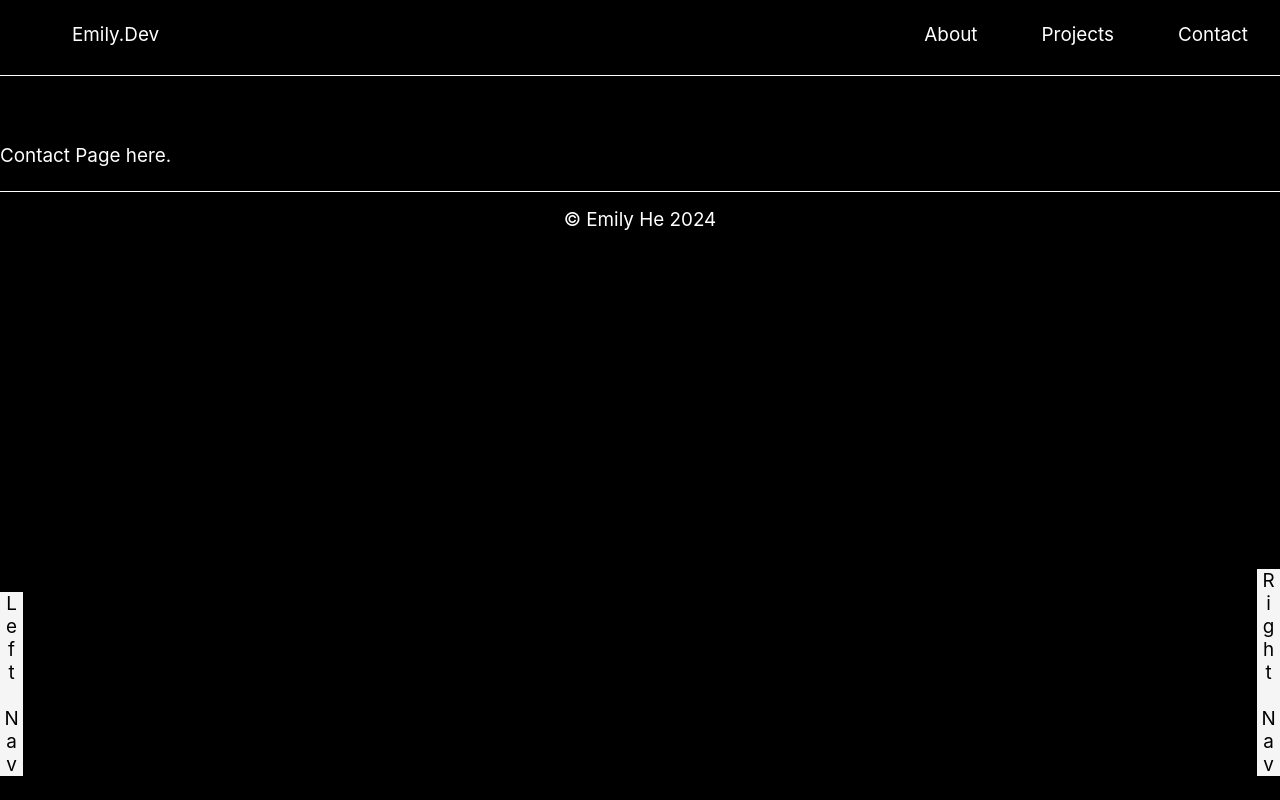
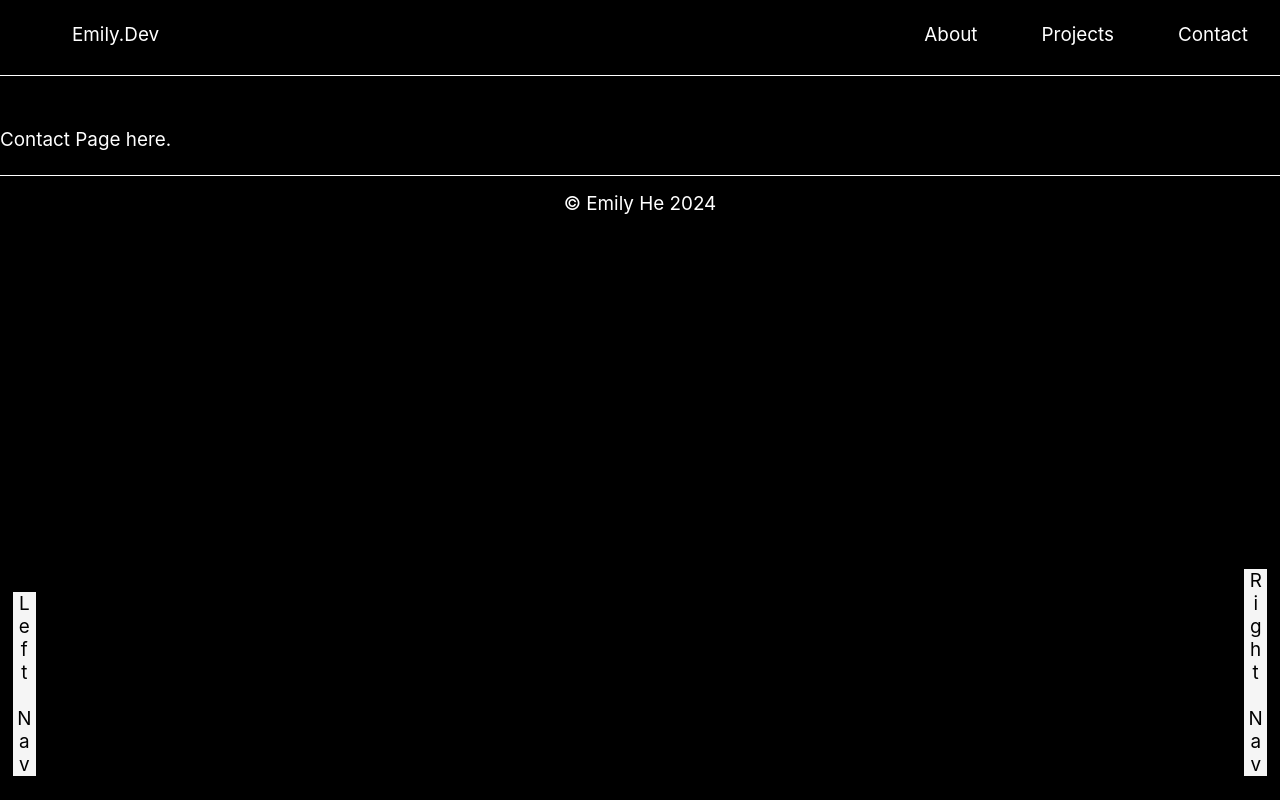
Before and after one commit to Emily-he2004/EmilyHe_portfolio, a React (Create React App) app: page /contact in a window 1280 px wide. Built offline with nearby package versions, Linux system fonts and the light colour scheme.

Commit message:
fixed side navs to stay in view near botton when user scrolls

```diff
--- a/src/components/Footer.js
+++ b/src/components/Footer.js
@@ -1,13 +1,9 @@
 import React from "react";
-import LeftNav from "../components/LeftNav";
-import RightNav from "./RightNav";
 
 function Footer() {
   return (
     <div className="bottom-nav-container">
-      {/* <LeftNav /> */}
       <div className="footer-container">&#169; Emily He 2024</div>
-      {/* <RightNav /> */}
     </div>
   );
 }
--- a/src/sass/components/_footer.scss
+++ b/src/sass/components/_footer.scss
@@ -1,52 +1,11 @@
 .bottom-nav-container {
-    // display: flex;
-    // align-items: center;
-    // justify-content: space-between;
     margin: 1.5rem 0 0 0;
-
-    // @media screen and (min-width: 700px) {
-    //   margin-bottom: 1rem;
-
-    //   .left-nav,
-    //   .right-nav {
-    //     display: block;
-    //   }
-    // }
-
-    // position: fixed;
-    // bottom: 0;
-    // width: 100%;
-    // z-index: 999;
 }
-
-// .left-nav{
-//     position: absolute;
-//     z-index: 999;
-//     bottom: 3vh;
-//     left: 0;
-
-//     writing-mode: vertical-lr;
-//     // text-orientation: upright;
-//     color: black;
-//     background-color: whitesmoke;
-// }
-
-// .right-nav {
-//   position: absolute;
-//   z-index: 999;
-//   bottom: 3vh;
-//   right: 0;
-
-//   writing-mode: vertical-lr;
-// //   text-orientation: upright;
-//   color: black;
-//   background-color: whitesmoke;
-// }
 
 .footer-container {
   border-top: 0.08rem white solid;
   text-align: center;
-  padding: 1rem 0 0 0;
+  padding: 1rem 0;
   width: 100%;
 
 }
--- a/src/sass/components/_header.scss
+++ b/src/sass/components/_header.scss
@@ -1,5 +1,4 @@
 .header-container {
-
   display: flex;
   align-items: center;
   justify-content: space-between;
@@ -12,11 +11,9 @@
       display: block;
     }
   }
-
 }
 
-
-nav.header-nav{
+nav.header-nav {
   border-bottom: 0.08rem white solid;
   display: flex;
   justify-content: space-between;
@@ -28,25 +25,26 @@ nav.header-nav{
   z-index: 999;
 
   ul.home-menu,
-    ul.nav-menu{
+  ul.nav-menu {
     margin: 0 0 1.8rem 0;
   }
 
-    ul{
+  ul {
     display: flex;
     justify-content: flex-end;
 
-        li{
+    li {
       margin: 0 2rem;
     }
   }
 }
 
 .left-nav {
-  position: absolute;
+  position: fixed;
   z-index: 999;
   bottom: 3vh;
   left: 0;
+  margin: 0 .8rem;
 
   writing-mode: vertical-lr;
   text-orientation: upright;
@@ -55,15 +53,17 @@ nav.header-nav{
 }
 
 .right-nav {
-  position: absolute;
+  position: fixed;
   z-index: 999;
   bottom: 3vh;
   right: 0;
+  margin: 0 .8rem;
 
   writing-mode: vertical-lr;
   text-orientation: upright;
   color: black;
   background-color: whitesmoke;
+
 }
 
 .nav-menu {
--- a/src/sass/styles.scss
+++ b/src/sass/styles.scss
@@ -17,7 +17,7 @@ body {
   color: white;
   font-size: 1.18rem;
 
-  margin: 8rem 0 0 0;
+  margin: 7rem 0 0 0;
   padding: 0;
 
   li{
--- a/src/styles.css
+++ b/src/styles.css
@@ -36,10 +36,11 @@ nav.header-nav ul li {
 }
 
 .left-nav {
-  position: absolute;
+  position: fixed;
   z-index: 999;
   bottom: 3vh;
   left: 0;
+  margin: 0 0.8rem;
   writing-mode: vertical-lr;
   text-orientation: upright;
   color: black;
@@ -47,10 +48,11 @@ nav.header-nav ul li {
 }
 
 .right-nav {
-  position: absolute;
+  position: fixed;
   z-index: 999;
   bottom: 3vh;
   right: 0;
+  margin: 0 0.8rem;
   writing-mode: vertical-lr;
   text-orientation: upright;
   color: black;
@@ -107,7 +109,7 @@ nav.header-nav ul li {
 .footer-container {
   border-top: 0.08rem white solid;
   text-align: center;
-  padding: 1rem 0 0 0;
+  padding: 1rem 0;
   width: 100%;
 }
 
@@ -129,7 +131,7 @@ body {
   background-color: black;
   color: white;
   font-size: 1.18rem;
-  margin: 8rem 0 0 0;
+  margin: 7rem 0 0 0;
   padding: 0;
 }
 body li {
```
Also changed, not shown: src/sass/components/_navigation.scss (+0 -31 lines), 1 other file (tests, documents, lock files or other folders). Lines whose indentation alone changed are shown as unchanged.
